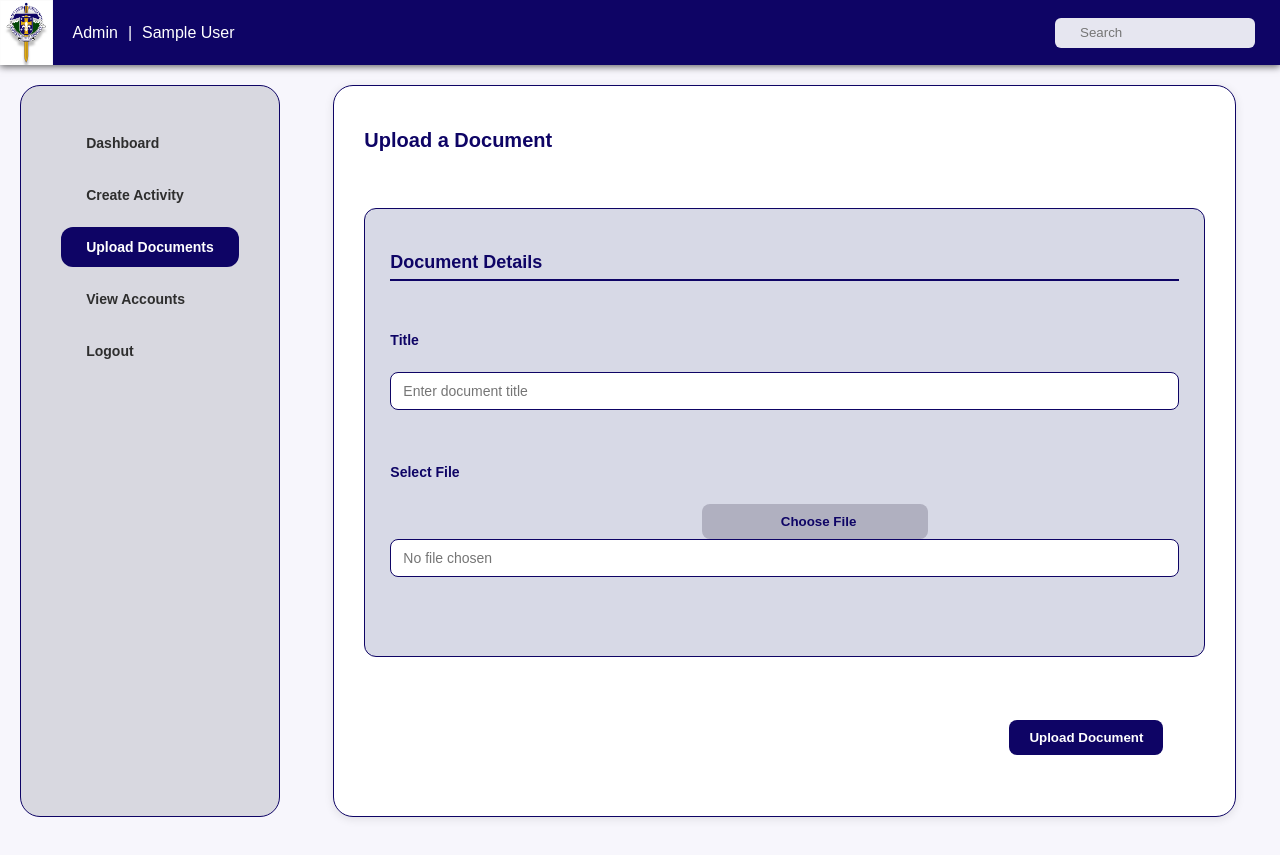
After one commit to jexilog-2242277/312team4-RLYN, a PHP site: page /upload.php in a window 1280 px wide. The commit adds this page. Run offline with PHP 8.4, Linux system fonts and the light colour scheme; the visitor is signed in with stand-in values (Sample User, id 1).

Commit message:
Upload documents

```diff
--- a/html/create.php
+++ b/html/create.php
@@ -29,7 +29,8 @@ if (!isset($_SESSION['user_id'])) {
       <nav class="sidebar-nav">
         <ul>
           <li><a href="dashboard.php">Dashboard</a></li>
-          <li><a href="create.php" class="active">Create Project</a></li>
+          <li><a href="create.php" class="active">Create Activity</a></li>
+          <li><a href="upload.php">Upload Documents</a></li>
           <li><a href="view_accounts.php">View Accounts</a></li>
           <li><a href="../php/logout.php">Logout</a></li>
         </ul>
--- a/html/dashboard.php
+++ b/html/dashboard.php
@@ -31,6 +31,7 @@ if (!isset($_SESSION['user_id'])) {
         <ul>
           <li><a href="dashboard.php" class="active">Dashboard</a></li>
           <li><a href="create.php">Create Activity</a></li>
+          <li><a href="upload.php">Upload Documents</a></li>
           <li><a href="view_accounts.php">View Accounts</a></li>
           <li><a href="../php/logout.php">Logout</a></li>
         </ul>
--- /dev/null
+++ b/html/upload.php
@@ -0,0 +1,83 @@
+<?php
+session_start();
+if (!isset($_SESSION['user_id'])) {
+  header("Location: login.html");
+  exit;
+}
+?>
+
+<!DOCTYPE html>
+<html lang="en">
+<head>
+  <meta charset="UTF-8" />
+  <meta name="viewport" content="width=device-width, initial-scale=1.0" />
+  <link rel="stylesheet" href="../css/createstyle.css" />
+  <title>Project Submission | Student Org</title>
+</head>
+<body>
+  <header class="header">
+    <div class="header-nav">
+      <?php include '../includes/header.php'; ?>
+    </div>
+    <div class="search-container">
+      <input type="text" class="search-input" placeholder="Search">
+    </div>
+  </header>
+
+  <div class="main-container">
+    <aside class="sidebar">
+      <nav class="sidebar-nav">
+        <ul>
+          <li><a href="dashboard.php">Dashboard</a></li>
+          <li><a href="create.php"  >Create Activity</a></li>
+          <li><a href="upload.php" class="active">Upload Documents</a></li>
+          <li><a href="view_accounts.php">View Accounts</a></li>
+          <li><a href="../php/logout.php">Logout</a></li>
+        </ul>
+      </nav>
+    </aside>
+
+    <main class="content-area">
+      <h1 class="page-title">Upload a Document</h1>
+
+            <form id="uploadForm" action="../php/upload_document.php" method="POST" enctype="multipart/form-data">
+        <section class="form-section">
+          <h3>Document Details</h3>
+
+                    <div class="form-group">
+            <p>Title</p>
+            <input type="text" id="document-title" name="title" class="form-input" placeholder="Enter document title" required>
+          </div>
+
+            <div class="form-group file-upload-group">
+            <p>Select File</p>
+
+            <div class="file-input-container" >
+                            <input type="file" id="document-file" name="document" style="display: none;" onchange="updateFileName(this)" required>
+
+                            <button type="button" onclick="document.getElementById('document-file').click()" class="btn btn-secondary custom-file-button">
+                Choose File
+              </button>
+
+                            <input type="text" id="file-name-display" class="form-input file-name-display" placeholder="No file chosen" readonly>
+            </div>
+          </div>
+        </section>
+
+        <div class="form-actions">
+          <button type="submit" class="btn btn-primary">Upload Document</button>
+        </div>
+      </form>
+    </main>
+  </div>
+
+  <script>
+    // Function to update the file name display when a file is selected
+    function updateFileName(input) {
+      var fileName = input.files.length > 0 ? input.files[0].name : 'No file chosen';
+      document.getElementById('file-name-display').value = fileName;
+    }
+  </script>
+  <script src="../js/create.js"></script>
+</body>
+</html>
--- a/html/view_accounts.php
+++ b/html/view_accounts.php
@@ -31,6 +31,7 @@ if (!isset($_SESSION['user_id'])) {
         <ul>
           <li><a href="dashboard.php">Dashboard</a></li>
           <li><a href="create.php">Create Activity</a></li>
+          <li><a href="upload.php">Upload Documents</a></li>
           <li><a href="view_accounts.php" class="active">View Accounts</a></li>
           <li><a href="../php/logout.php">Logout</a></li>
         </ul>
```
